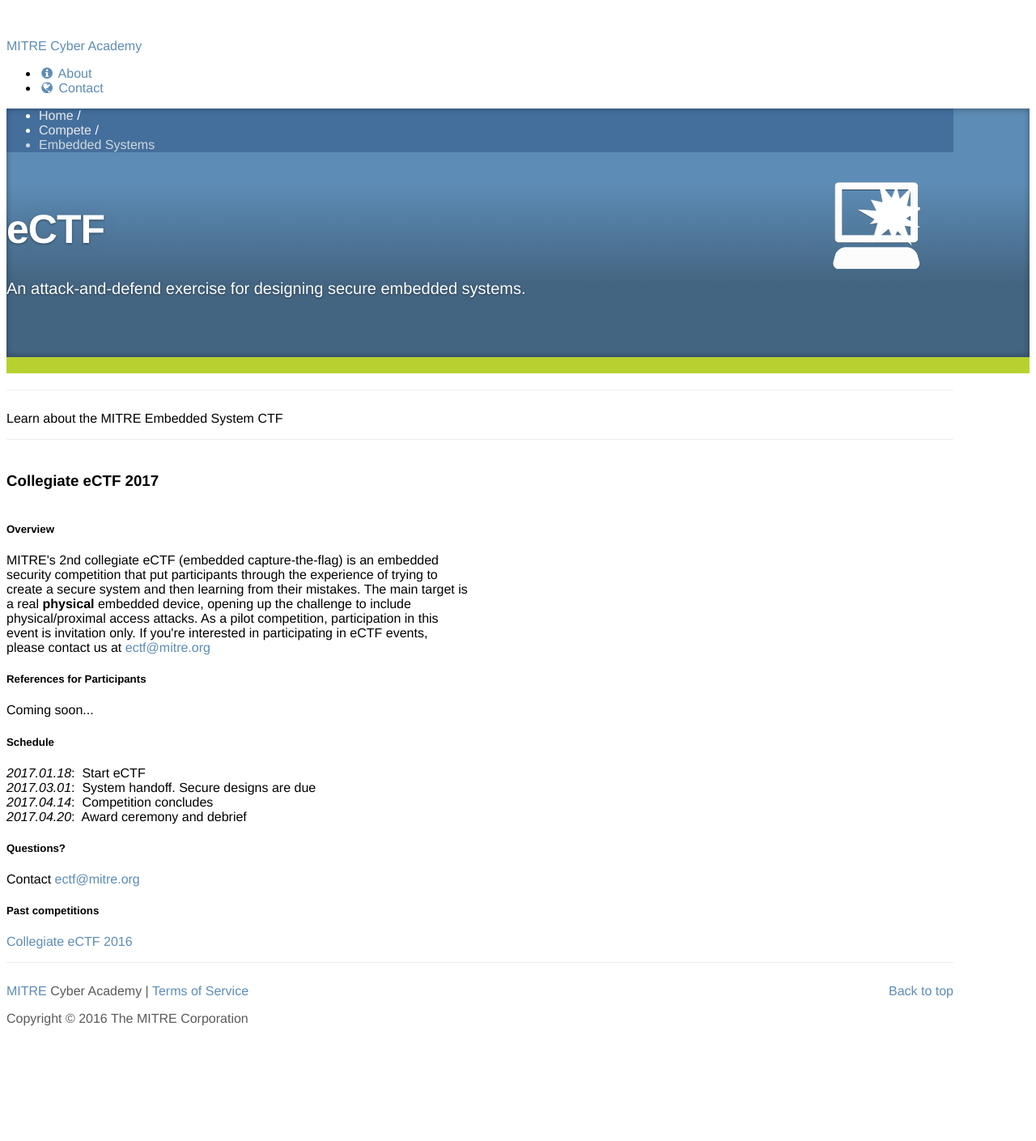
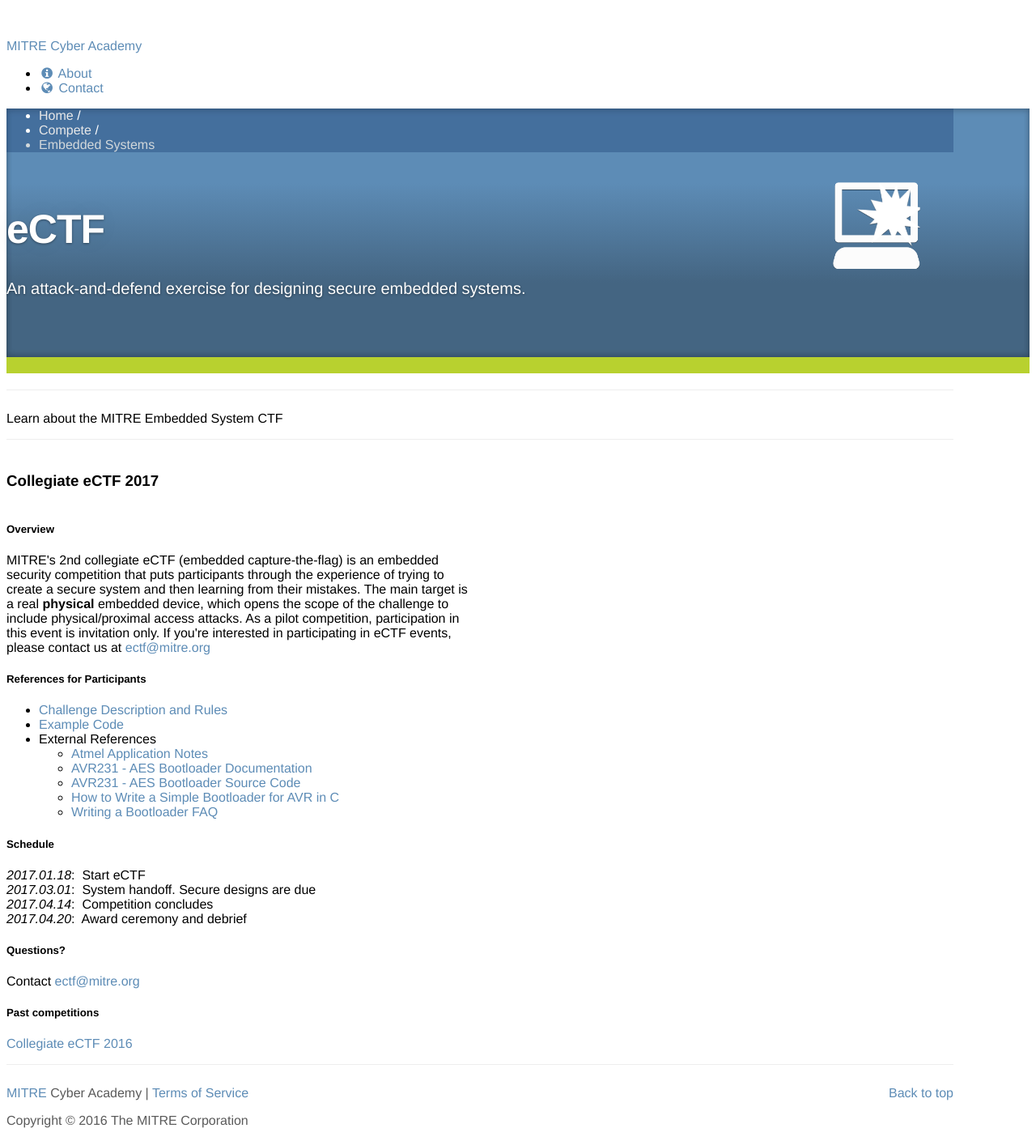
Before and after one commit to mitre-cyber-academy/mitre-cyber-academy.github.io, a Jekyll site: the page built from competitions/embedded/index.html, in a window 1280 px wide. Shown: the whole page at 81% size. Built offline with Jekyll 4.4.1, drawn with Linux system fonts in a browser that asks for light colours; nearby versions of some CDN libraries; library files that are not in the unit come from our copies; before the commit the page ends 1283 px from its top, so only the background shows below that.

Commit message:
adding official challenge description, rules, and helpful references for 2017 ectf

```diff
--- a/competitions/embedded/index.html
+++ b/competitions/embedded/index.html
@@ -28,11 +28,22 @@ title: MITRE Cyber Academy | Embedded
         <div class="row-fluid">
             <div class="span6">
                 <h5>Overview</h5>
-                <p>MITRE's 2nd collegiate eCTF (embedded capture-the-flag) is an embedded security competition that put participants through the experience of trying to create a secure system and then learning from their mistakes. The main target is a real <b>physical</b> embedded device, opening up the challenge to include physical/proximal access attacks. As a pilot competition, participation in this event is invitation only.  If you're interested in participating in eCTF events, please contact us at <a href="mailto:ectf@mitre.org">ectf@mitre.org</a></p>
+                <p>MITRE's 2nd collegiate eCTF (embedded capture-the-flag) is an embedded security competition that puts participants through the experience of trying to create a secure system and then learning from their mistakes. The main target is a real <b>physical</b> embedded device, which opens the scope of the challenge to include physical/proximal access attacks. As a pilot competition, participation in this event is invitation only.  If you're interested in participating in eCTF events, please contact us at <a href="mailto:ectf@mitre.org">ectf@mitre.org</a></p>
 
                 <h5>References for Participants</h5>
-                <p>Coming soon...</p>
-
+                <p><ul><li><a href='ectf_challenge17_v1.0.pdf'>Challenge Description and Rules</a></li>
+                <li><a href='https://github.com/mitre-cyber-academy/2017-ectf-insecure-example'>Example Code</a></li>
+                <li>External References
+                    <ul>
+                    <li><a href='http://www.atmel.com/products/microcontrollers/avr/default.aspx?tab=documents&Asset_Type=020%20Application%20Note'>Atmel Application Notes</a></li>
+                    <li><a href='http://www.atmel.com/Images/doc2589.pdf'>AVR231 - AES Bootloader Documentation</a></li>
+                    <li><a href='http://www.atmel.com/images/AVR231.zip'>AVR231 - AES Bootloader Source Code</a></li>
+                    <li><a href='http://www.engineersgarage.com/embedded/avr-microcontroller-projects/How-To-Write-a-Simple-Bootloader-For-AVR-In-C-language'>How to Write a Simple Bootloader for AVR in C</a></li>
+                    <li><a href='http://www.avrfreaks.net/forum/faq-c-writing-bootloader-faq?page=all'>Writing a Bootloader FAQ</a></li>
+                    </ul>
+                </li>
+                </ul>
+                </p>
                 <h5>Schedule</h5>
                 <p>
                 <i>2017.01.18</i>:&nbsp; Start eCTF<br>
```
Also changed, not shown: 1 other file.
